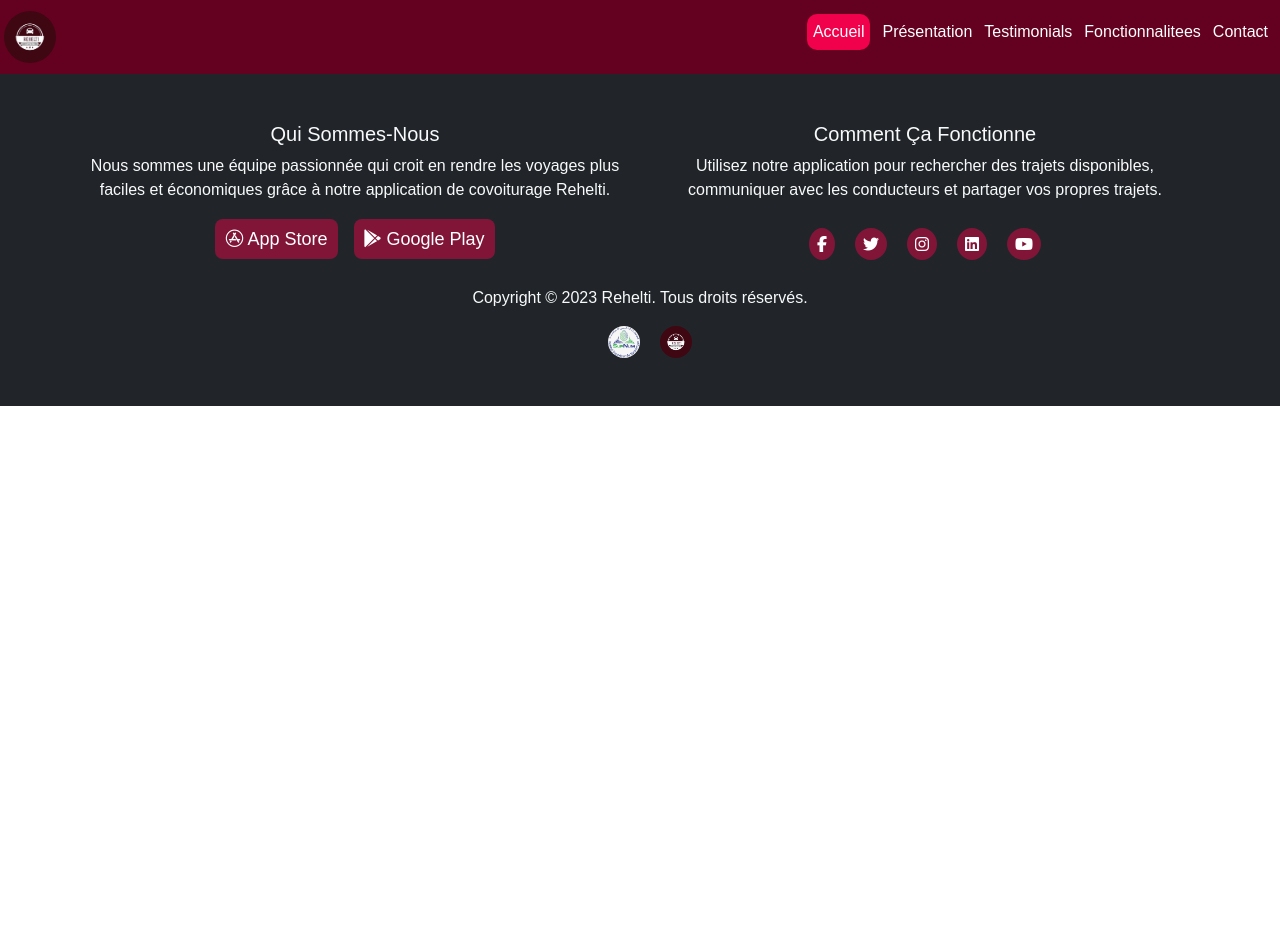
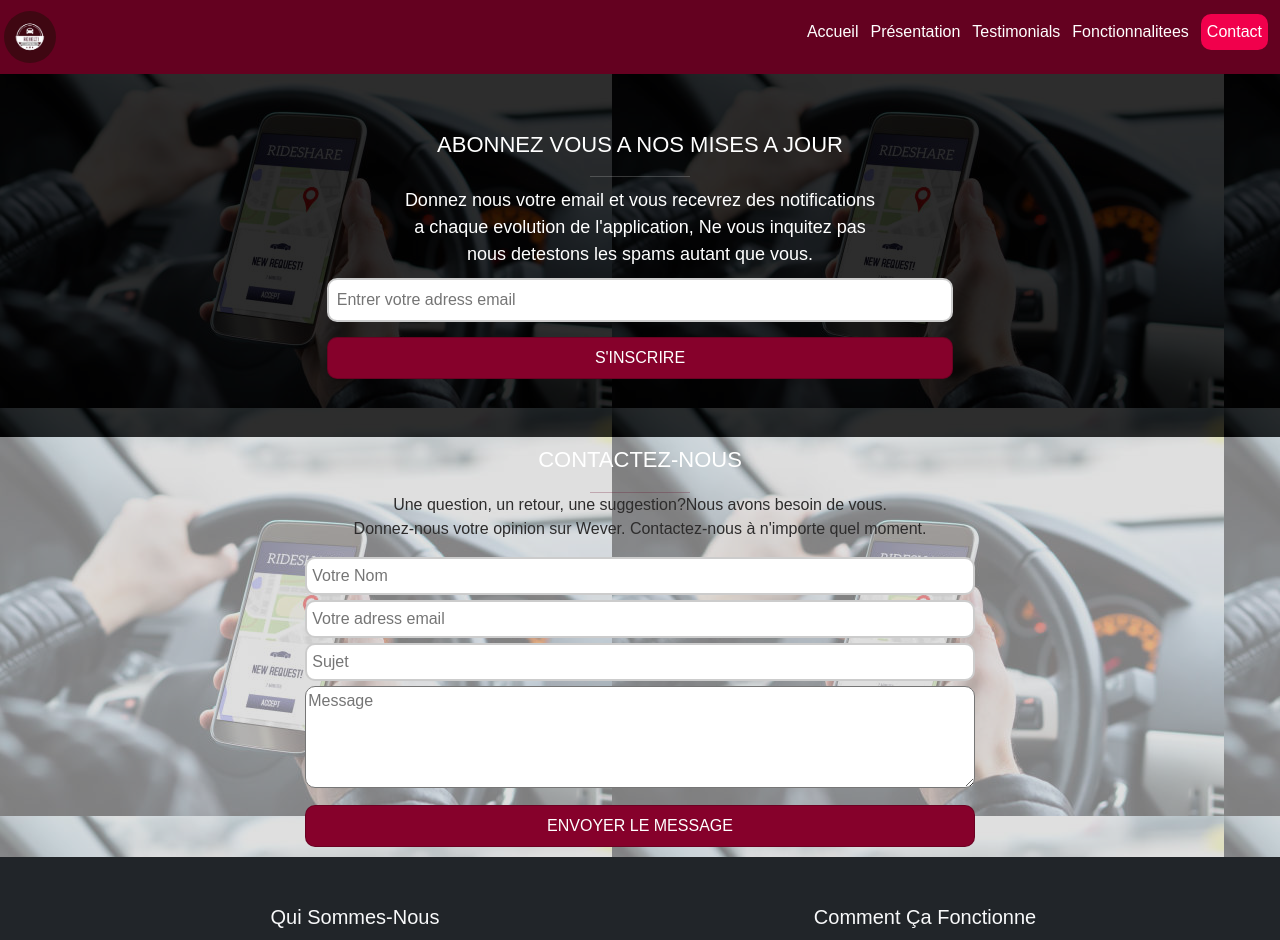
Before and after one commit to elkherchi/rehelti, a React (Create React App) app: page /contact in a window 1280 px wide. Shown: the top 940 px of the page. Before the commit the page ends 800 px from the top, so only its background shows below. Built offline with nearby package versions, Linux system fonts and the light colour scheme.

Commit message:
envoye email

```diff
--- a/package.json
+++ b/package.json
@@ -17,6 +17,7 @@
     "react-dom": "^18.2.0",
     "react-router-dom": "^6.15.0",
     "react-scripts": "5.0.1",
+    "validator": "^13.11.0",
     "web-vitals": "^2.1.4"
   },
   "scripts": {
--- a/src/App.js
+++ b/src/App.js
@@ -16,7 +16,7 @@ function App() {
         <Header />
         <Routes>
           <Route path="/presentation" element={<Presentation />} />
-          <Route path="/conatct" element={<Contact />} />
+          <Route path="/contact" element={<Contact />} />
           <Route path="/testimonialsPage" element={<TestimonialsPage />} />
           <Route path="/fonctionnalites" element={<Fonctionnalités />} />
           <Route path="/tragets" Component={ResultatsTrajets} />
--- a/src/component/Acceuil.js
+++ b/src/component/Acceuil.js
@@ -3,7 +3,7 @@ import { Container, Button, Row,Col} from 'react-bootstrap';
 import { useNavigate } from 'react-router-dom';
 const Accueil = () => {
   const navigate = useNavigate();
-    const [villeDepart, setVilleDepart] = useState('');
+  const [villeDepart, setVilleDepart] = useState('');
   const [villeArrivee, setVilleArrivee] = useState('');
   const handleSubmit = (e) => {
     e.preventDefault();
--- a/src/component/Header.js
+++ b/src/component/Header.js
@@ -10,7 +10,7 @@ const Header = () => {
     { text: 'Présentation', to: '/presentation' },
     { text: 'Testimonials', to: '/testimonialsPage' },
     { text: 'Fonctionnalitees', to: '/fonctionnalites' },
-    { text: 'Contact', to: '/connexion' },
+    { text: 'Contact', to: '/contact' },
   ];
 
   const defaultActiveLink = menuItems.findIndex(item => item.to === location.pathname);
--- a/src/component/contact.js
+++ b/src/component/contact.js
@@ -1,7 +1,34 @@
 //import le module important
-import React from "react";
+import React, {useState} from "react";
+import validator from "validator";
 import { Row , Container , Col } from "react-bootstrap";
-const Contact = () =>{
+const Contact =  () =>{
+
+    const [email, setemail] = useState('');
+    const [sujet, setsujet] = useState('');
+    const [message, setmessage] = useState('');
+    const [nom, setnom] = useState('');
+
+    const handleSubmit = async (e) => {
+        e.preventDefault();
+        if (!validator.isEmail(email)) {
+            alert('Adresse e-mail invalide');
+            return;
+          }
+        const response = await fetch('http://localhost:3001/send-email', {
+            method: 'POST',
+            headers: {
+              'Content-Type': 'application/json',
+            },
+            body: JSON.stringify({ email, sujet, message , nom }),
+          });
+
+          if (response.ok) {
+            alert('E-mail envoyé avec succès à l\'administrateur');
+          } else {
+            alert('Erreur lors de l\'envoi de l\'e-mail');
+          }
+        };
     return (
        <div>
          <section className="text-center contact">
@@ -47,19 +74,19 @@ const Contact = () =>{
              <div className="contact-serveur-form">
                 <Col>
                 <div>
-                    <input placeholder="Votre Nom" />
+                    <input placeholder="Votre Nom" value={nom} onChange={(e) => setnom(e.target.value)} />
                 </div>
                 <div>
-                    <input placeholder="Votre adress email" />
+                    <input placeholder="Votre adress email" value={email} onChange={(e) => setemail(e.target.value)}/>
                 </div>
                 <div>
-                    <input placeholder="Sujet" />
+                    <input placeholder="Sujet" value={sujet} onChange={(e) => setsujet(e.target.value)} />
                 </div>
                 <div>
-                    <textarea placeholder="Message" rows={4}></textarea>
+                    <textarea placeholder="Message" value={message} onChange={(e) => setmessage(e.target.value)} rows={4}></textarea>
                 </div>
                 <div>
-                    <button>ENVOYER LE MESSAGE</button>
+                    <button onClick={handleSubmit}>ENVOYER LE MESSAGE</button>
                 </div>
                 </Col>
              </div>
```
Also changed, not shown: 1 other file (tests, documents, lock files or other folders).
